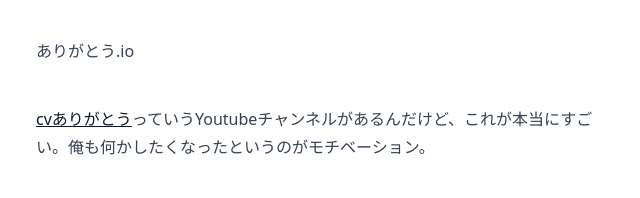
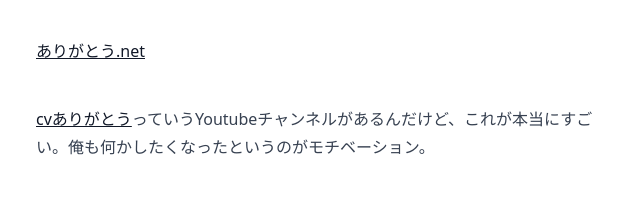
Before and after one commit to putcut/blog, an Astro site: page /arigatou-io in a window 1280 px wide. Shown: the part 331-529 px from the top of the page, 316-956 px from the left. Built offline with nearby package versions, Linux system fonts and the light colour scheme; Astro itself is replaced by a stand-in of ours.

Commit message:
add link

```diff
--- a/src/content/post/arigatou-io.mdx
+++ b/src/content/post/arigatou-io.mdx
@@ -6,7 +6,7 @@ pubDate: 2023-05-28
 2024-05-09 追記
 `arigatou.io`ドメインでしたが、更新料が高かったので`ありがとう.net`ドメインにしました。初めて日本語ドメインを取ってみた。
 
-ありがとう.io
+[ありがとう.net](https://www.ありがとう.net)
 
 [cvありがとう](https://www.youtube.com/@cv3395)っていうYoutubeチャンネルがあるんだけど、これが本当にすごい。俺も何かしたくなったというのがモチベーション。
 
```
